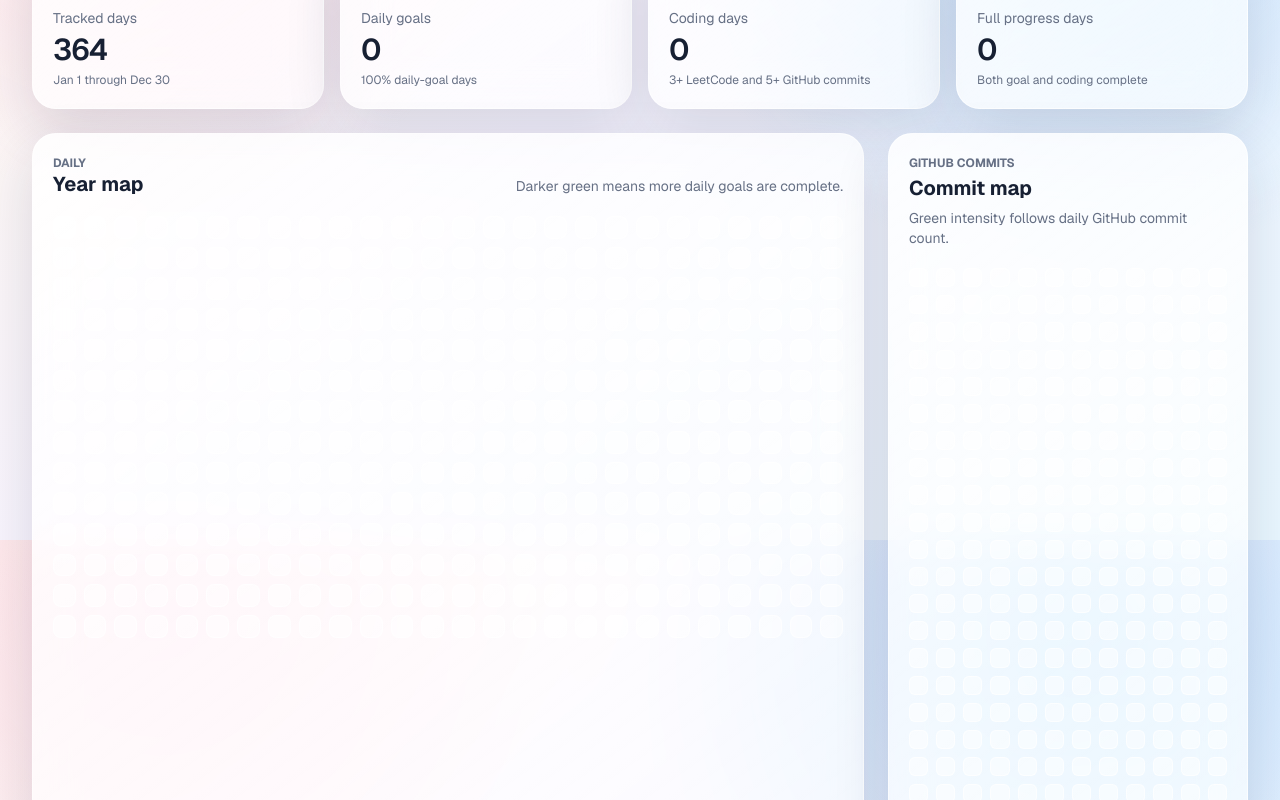
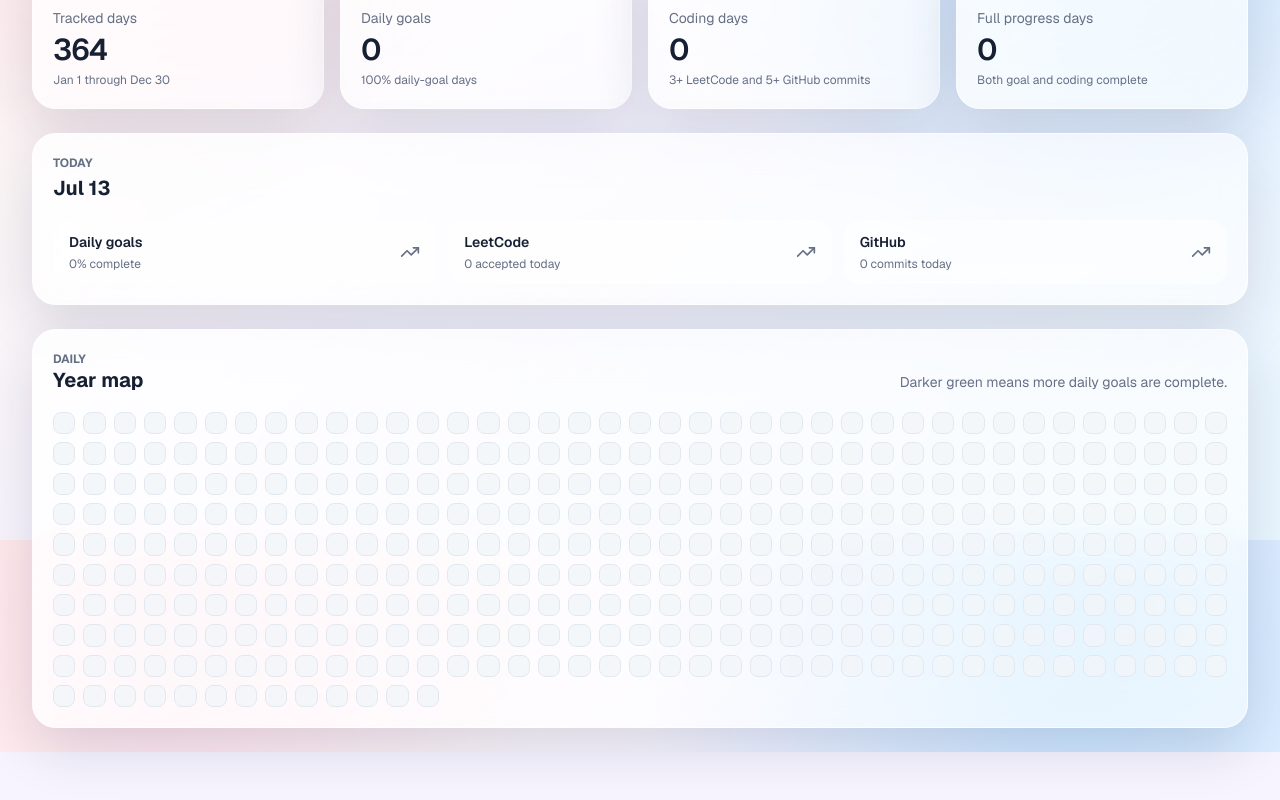
Before and after one commit to rutuja2005byte/Habit-Tracker, a Next.js app: page /progress in a window 1280 px wide. Shown: the part 260-1060 px from the top of the page. After the commit the page ends 1012 px from the top, so only its background shows below. Built offline with nearby package versions, Linux system fonts and the light colour scheme.

Commit message:
feat: enhance DailyView layout and improve goal tracking visuals

```diff
--- a/app/progress/page.tsx
+++ b/app/progress/page.tsx
@@ -141,7 +141,17 @@ function Metric({ icon: Icon, label, value, detail }: { icon: LucideIcon; label:
 
 function DailyView({ days, today }: { days: DayProgress[]; today?: DayProgress }) {
   return (
-    <section className="grid gap-6 xl:grid-cols-[minmax(0,1fr)_360px]">
+    <section className="grid gap-6">
+      <div className="dashboard-card">
+        <p className="section-kicker">Today</p>
+        <h2 className="section-title mt-1">{today?.label ?? "No day selected"}</h2>
+        <div className="mt-5 grid gap-3 md:grid-cols-3">
+          <StatusRow label="Daily goals" done={Boolean(today?.dailyGoalDone)} detail={`${today?.dailyGoalPercent ?? 0}% complete`} />
+          <StatusRow label="LeetCode" done={(today?.leetcodeAccepted ?? 0) >= 3} detail={`${today?.leetcodeAccepted ?? 0} accepted today`} />
+          <StatusRow label="GitHub" done={(today?.githubCommits ?? 0) >= 5} detail={`${today?.githubCommits ?? 0} commits today`} />
+        </div>
+      </div>
+
       <div className="dashboard-card">
         <div className="flex flex-col gap-2 sm:flex-row sm:items-end sm:justify-between">
           <div>
@@ -154,35 +164,10 @@ function DailyView({ days, today }: { days: DayProgress[]; today?: DayProgress }
           {days.map((day) => (
             <div
               key={day.date}
-              className={`aspect-square rounded-lg border border-[var(--border)] ${goalCellClass(day.dailyGoalPercent)}`}
+              className={`aspect-square rounded-lg border ${goalCellClass(day.dailyGoalPercent)}`}
               title={`${day.label}: ${day.dailyGoalPercent}% daily goals complete`}
             />
           ))}
-        </div>
-      </div>
-
-      <div className="dashboard-card">
-        <p className="section-kicker">GitHub commits</p>
-        <h2 className="section-title mt-1">Commit map</h2>
-        <p className="mt-2 text-sm text-[var(--muted)]">Green intensity follows daily GitHub commit count.</p>
-        <div className="mt-5 grid gap-2" style={{ gridTemplateColumns: "repeat(auto-fill, minmax(18px, 1fr))" }}>
-          {days.map((day) => (
-            <div
-              key={`${day.date}-commits`}
-              className={`aspect-square rounded-md border border-[var(--border)] ${commitCellClass(day.githubCommits)}`}
-              title={`${day.label}: ${day.githubCommits} GitHub commits`}
-            />
-          ))}
-        </div>
-      </div>
-
-      <div className="dashboard-card xl:col-span-2">
-        <p className="section-kicker">Today</p>
-        <h2 className="section-title mt-1">{today?.label ?? "No day selected"}</h2>
-        <div className="mt-5 grid gap-3">
-          <StatusRow label="Daily goals" done={Boolean(today?.dailyGoalDone)} detail={`${today?.dailyGoalPercent ?? 0}% complete`} />
-          <StatusRow label="LeetCode" done={(today?.leetcodeAccepted ?? 0) >= 3} detail={`${today?.leetcodeAccepted ?? 0} accepted today`} />
-          <StatusRow label="GitHub" done={(today?.githubCommits ?? 0) >= 5} detail={`${today?.githubCommits ?? 0} commits today`} />
         </div>
       </div>
     </section>
@@ -332,16 +317,9 @@ function groupByMonth(days: DayProgress[]) {
 }
 
 function goalCellClass(percent: number) {
-  if (percent >= 100) return "bg-[var(--success)]";
-  if (percent >= 75) return "bg-emerald-300";
-  if (percent >= 50) return "bg-emerald-200";
-  if (percent > 0) return "bg-emerald-100";
-  return "bg-[var(--subtle)]";
+  if (percent >= 100) return "border-green-500 bg-[var(--success)] shadow-sm shadow-green-200";
+  if (percent >= 75) return "border-emerald-400 bg-emerald-300";
+  if (percent >= 50) return "border-emerald-300 bg-emerald-200";
+  if (percent > 0) return "border-emerald-200 bg-emerald-100";
+  return "border-slate-200 bg-slate-100/80";
 }
-
-function commitCellClass(commits: number) {
-  if (commits >= 5) return "bg-[var(--success)]";
-  if (commits >= 3) return "bg-emerald-300";
-  if (commits >= 1) return "bg-emerald-200";
-  return "bg-[var(--subtle)]";
-}
```
